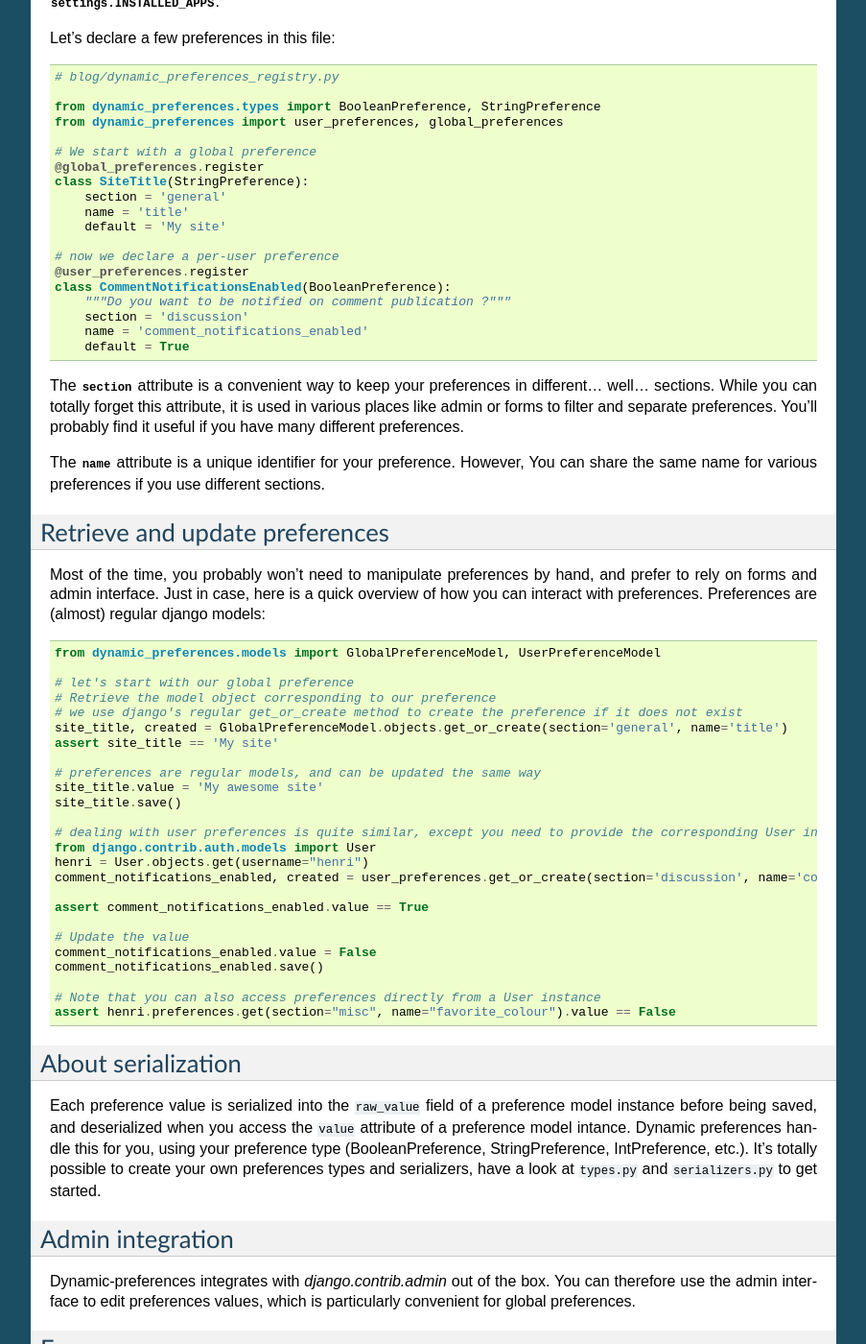
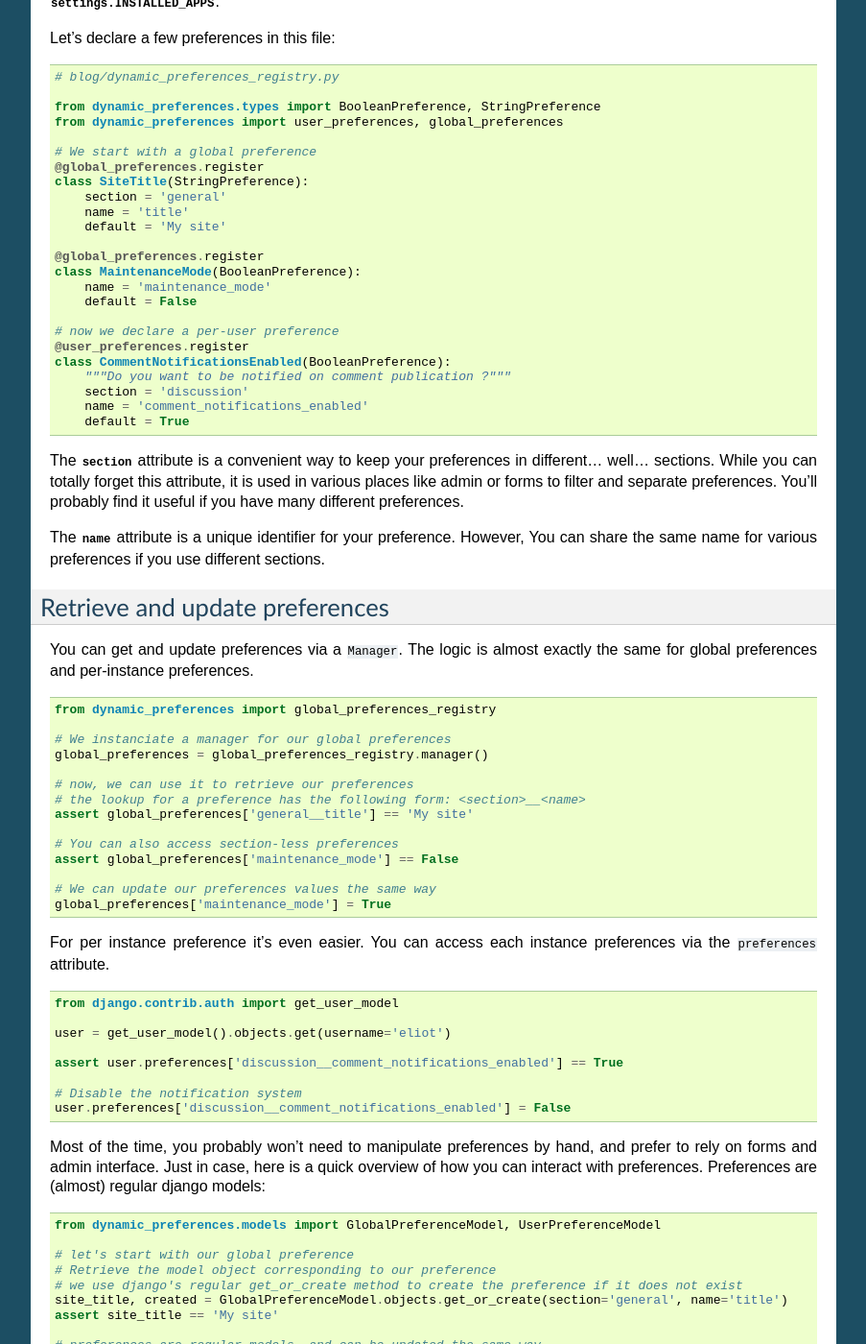
Before and after one commit to agateblue/django-dynamic-preferences, a Sphinx documentation site: the page built from docs/quickstart.rst, in a window 1280 px wide and 1400 px high, scrolled down 1107 px. Shown: the whole window at 96% size, without its empty margins (198-1101 px from the left). Built offline with Sphinx 7.4.7, drawn with Linux system fonts in a browser that asks for light colours.

Commit message:
Improved docs and fixed failing test on django17

```diff
--- a/docs/quickstart.rst
+++ b/docs/quickstart.rst
@@ -70,6 +70,11 @@ Let's declare a few preferences in this file:
         name = 'title'
         default = 'My site'
 
+    @global_preferences.register
+    class MaintenanceMode(BooleanPreference):
+        name = 'maintenance_mode'
+        default = False
+
     # now we declare a per-user preference
     @user_preferences.register
     class CommentNotificationsEnabled(BooleanPreference):
@@ -85,6 +90,41 @@ The :py:attr:`name` attribute is a unique identifier for your preference. Howeve
 
 Retrieve and update preferences
 *******************************
+
+You can get and update preferences via a ``Manager``. The logic is almost exactly the same for global preferences and per-instance preferences.
+
+.. code-block:: python
+
+    from dynamic_preferences import global_preferences_registry
+
+    # We instanciate a manager for our global preferences
+    global_preferences = global_preferences_registry.manager()
+
+    # now, we can use it to retrieve our preferences
+    # the lookup for a preference has the following form: <section>__<name>
+    assert global_preferences['general__title'] == 'My site'
+
+    # You can also access section-less preferences
+    assert global_preferences['maintenance_mode'] == False
+
+    # We can update our preferences values the same way
+    global_preferences['maintenance_mode'] = True
+
+For per instance preference it's even easier. You can access each instance preferences via the ``preferences`` attribute.
+
+.. code-block:: python
+
+    from django.contrib.auth import get_user_model
+
+    user = get_user_model().objects.get(username='eliot')
+
+    assert user.preferences['discussion__comment_notifications_enabled'] == True
+
+    # Disable the notification system
+    user.preferences['discussion__comment_notifications_enabled'] = False
+
+
+
 
 Most of the time, you probably won't need to manipulate preferences by hand, and prefer to rely on forms and admin interface. Just in case, here is a quick overview of how you can interact with preferences. Preferences are (almost) regular django models::
 
```
Also changed, not shown: 3 other files.
